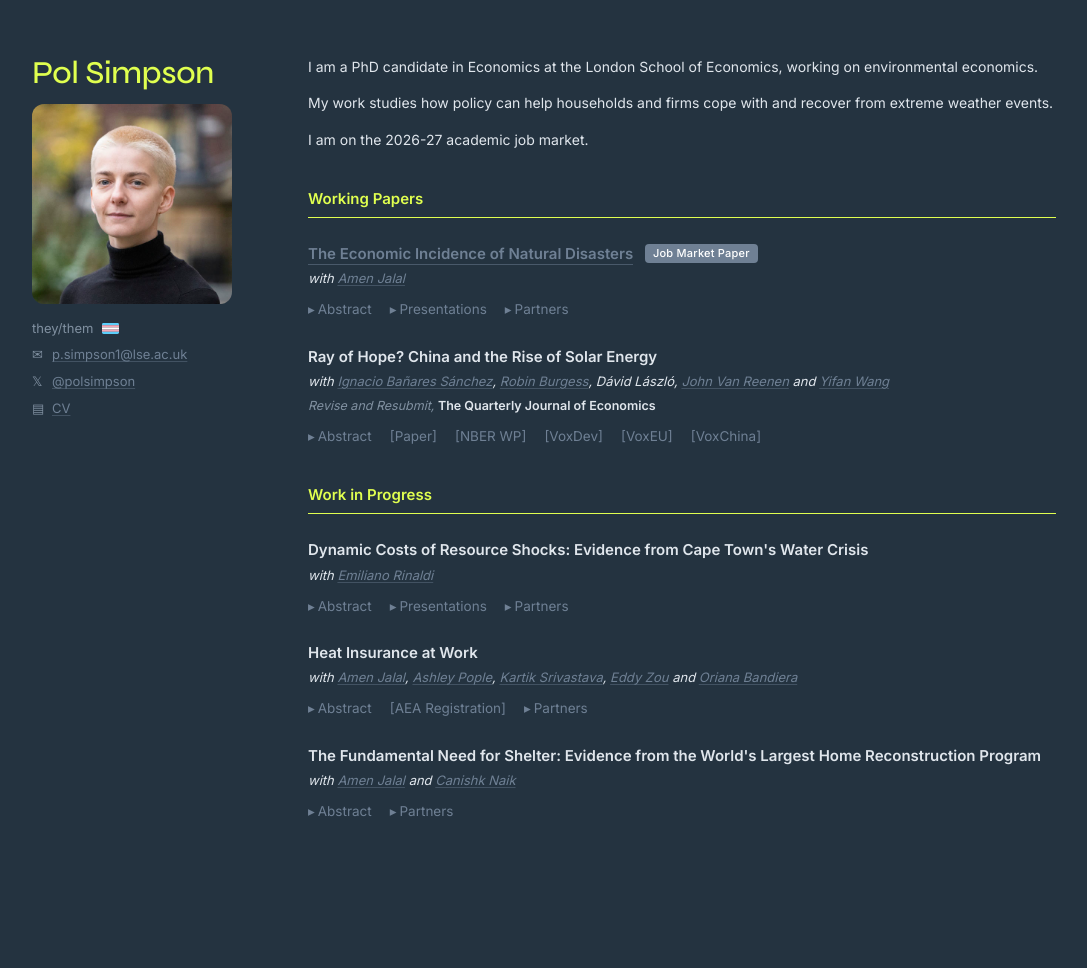
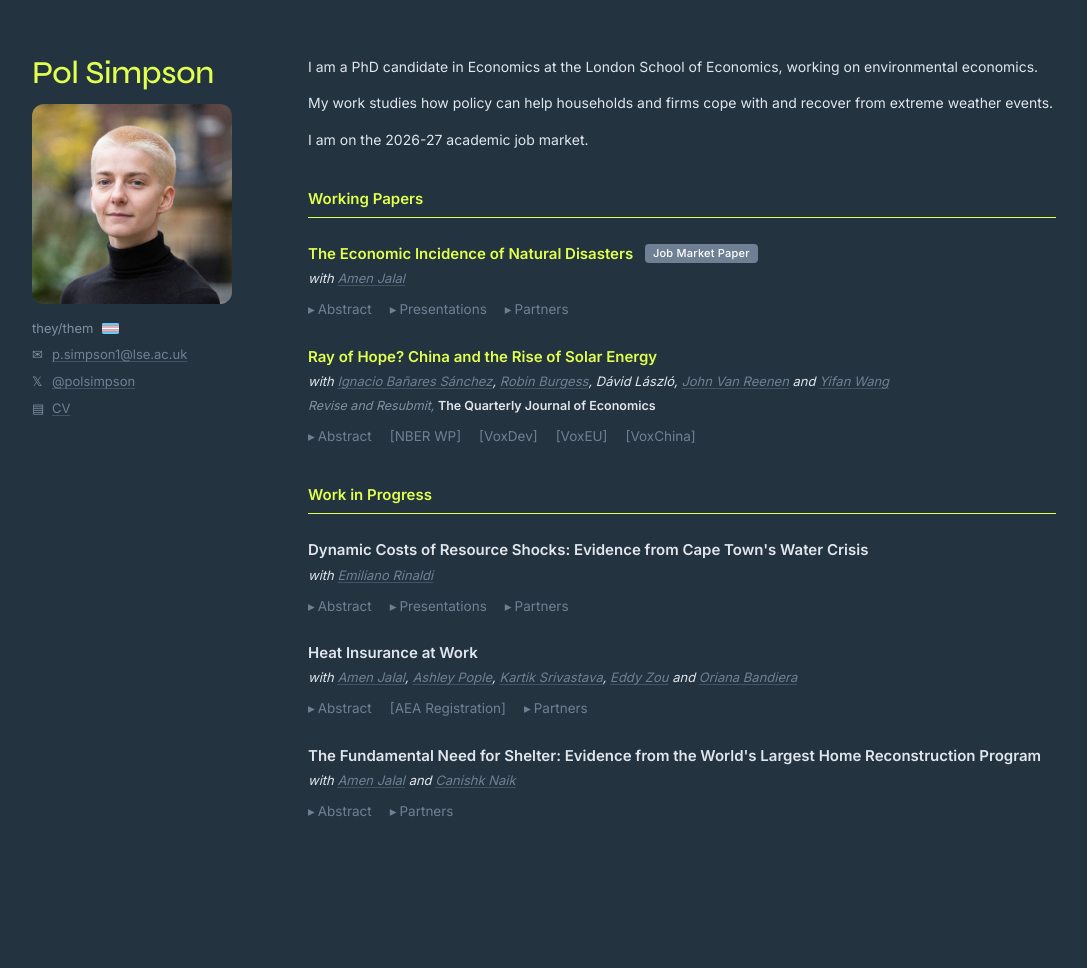
Before and after one commit to polsimpson/polsimpson.github.io, a Jekyll site: the page built from _pages/about.md, in a window 1280 px wide. Shown: the whole page, without its empty margins (96-1183 px from the left). Built offline with Jekyll 4.4.1, drawn with Linux system fonts in a browser that asks for light colours.

Commit message:
Paper titles: chartreuse links, no underline; Ray of Hope title links to paper

```diff
--- a/_layouts/home.html
+++ b/_layouts/home.html
@@ -112,11 +112,11 @@
     line-height: 1.35;
   }
   .content h3 a {
+    color: #E0FF4F;              /* Chartreuse, same as the section headings */
     text-decoration: none;
-    border-bottom: 1px solid rgba(111,128,148,0.5);
-    padding-bottom: 1px;
+    border-bottom: none;
   }
-  .content h3 a:hover { border-bottom-color: var(--link-hover); }
+  .content h3 a:hover { color: #E0FF4F; opacity: 0.8; }
 
   .coauthors { font-size: 13px; color: var(--ink); margin: 2px 0 4px; }
   .status { font-size: 12.5px; color: var(--muted); font-style: italic; margin: 2px 0 8px; }
--- a/_pages/about.md
+++ b/_pages/about.md
@@ -36,7 +36,7 @@ I am on the 2026-27 academic job market.
 </div>
 
 <div class="paper">
-  <h3>Ray of Hope? China and the Rise of Solar Energy</h3>
+  <h3><a href="https://poid.lse.ac.uk/textonly/publications/downloads/poidwp143.pdf">Ray of Hope? China and the Rise of Solar Energy</a></h3>
   <p class="coauthors">with <a href="https://ignaciobanares.com">Ignacio Bañares Sánchez</a>, <a href="https://www.robinburgess.com">Robin Burgess</a>, Dávid László, <a href="https://www.johnvanreenen.com">John Van Reenen</a> and <a href="https://www.yifanwang.net">Yifan Wang</a></p>
   <p class="status">Revise and Resubmit, <strong>The Quarterly Journal of Economics</strong></p>
   <div class="actions">
@@ -44,7 +44,6 @@ I am on the 2026-27 academic job market.
       <summary>Abstract</summary>
       <div class="content">Do industrial policies that promote clean energy offer a "ray of hope", increasing a country's growth and welfare, whilst simultaneously reducing carbon emissions? We study the impact of Chinese solar subsidies whose implementation by city-regions went alongside massive expansion of the sector and a dramatic fall in global solar prices. We construct new city and firm panel data on solar policies, patenting and output. Using synthetic-difference-in-differences 2004-2020, we find production and innovation subsidies were more effective than demand-side (installation) subsidies in generating large and persistent increases in local innovation, net entry, production and exports. Demand policies did, however, reduce local pollution. To examine aggregate effects, we build and structurally estimate a quantitative spatial model with endogenous innovation and heterogeneous productivity across firms and cities, which accounts for business stealing and knowledge spillovers. Counterfactual analysis shows that: (i) local effects remain substantial at the macro level explaining 40%–50% of the aggregate changes in solar innovation, prices and revenues; (ii) social benefits to Chinese citizens exceed subsidy costs by 65% (and double this when environmental benefits are included); and (iii) although all subsidy types increase welfare, innovation subsidies are the most cost-effective.</div>
     </details>
-    <a class="action-link" href="https://poid.lse.ac.uk/textonly/publications/downloads/poidwp143.pdf">[Paper]</a>
     <a class="action-link" href="https://www.nber.org/papers/w34893">[NBER WP]</a>
     <a class="action-link" href="https://voxdev.org/topic/energy-environment/ray-hope-rise-solar-energy-china">[VoxDev]</a>
     <a class="action-link" href="https://cepr.org/voxeu/columns/ray-hope-rise-solar-energy-china">[VoxEU]</a>
```
